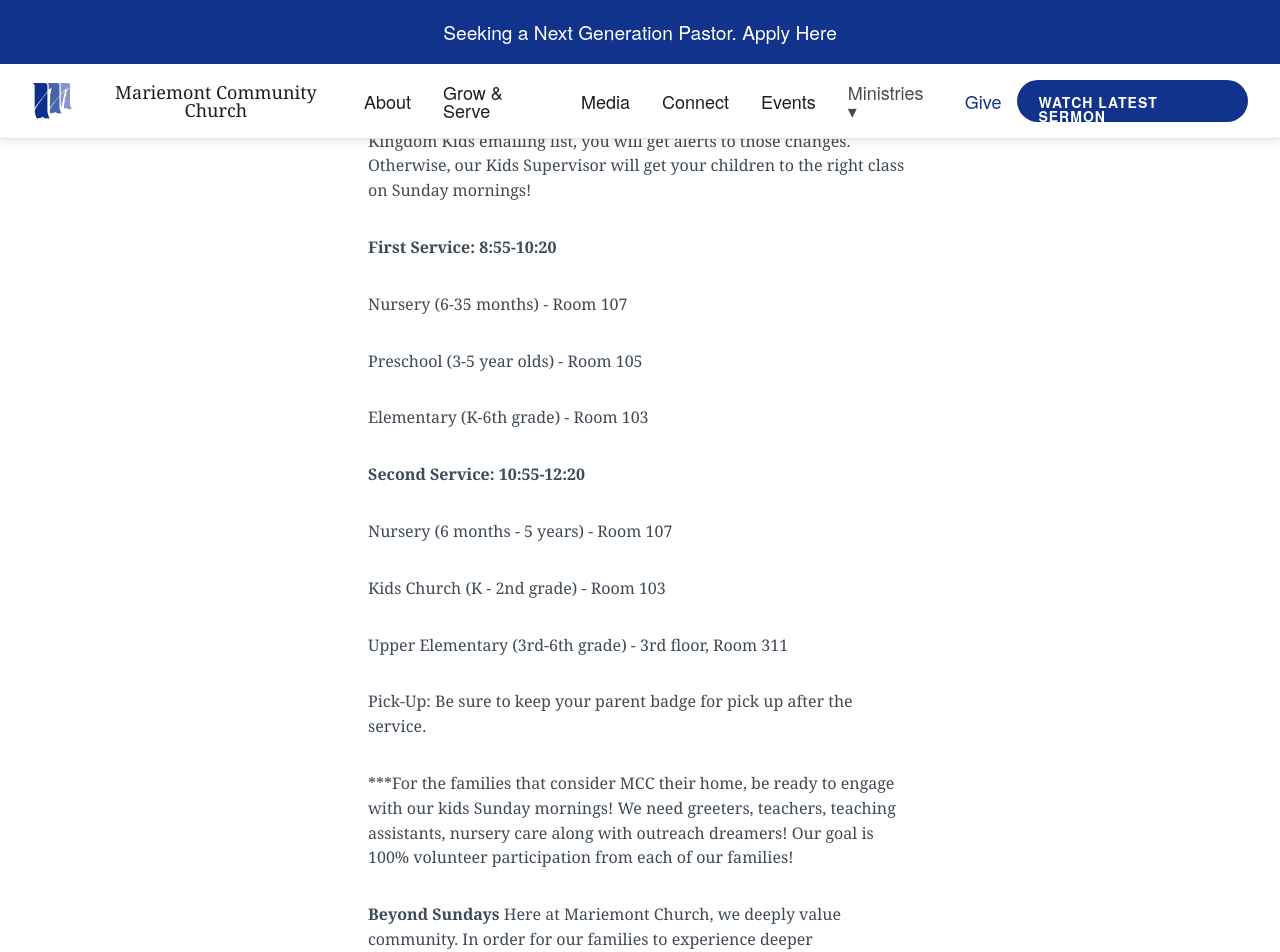
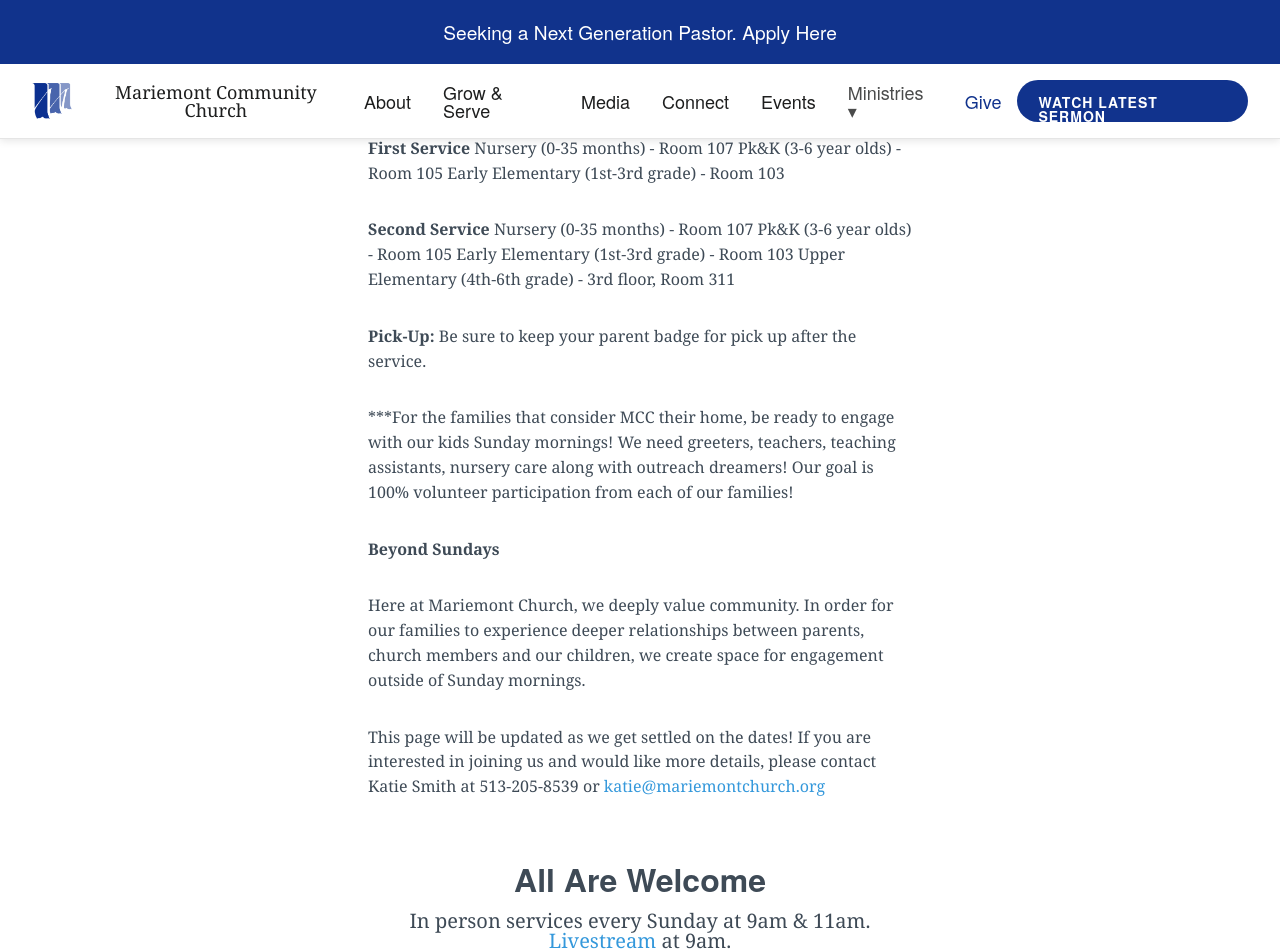
Before and after one commit to lukemoderwell/mariemont, a Jekyll site: the page built from kids.md, in a window 1280 px wide and 1400 px high, scrolled down 1261 px. Shown: the top 952 px of the window. Built offline with Jekyll 4.4.1, drawn with Linux system fonts in a browser that asks for light colours; nearby versions of some CDN libraries; some of the changed text lies outside the part shown.

Commit message:
Updated Kids

```diff
--- a/kids.md
+++ b/kids.md
@@ -19,48 +19,29 @@
 
 ‘In the last days, God says, I will pour out my Spirit on all people. Your sons and daughters will prophesy, your young men will see visions, your old men will dream dreams.’ Acts 2:17
 
-**Is this your first time?** Welcome! Come to the Check-In Desk on the Lower Level. Signs (and children’s voices) will direct you to the correct spot. You can also park around the back of the building and enter through the Kids Entrance with the awning (closer to the tennis courts). Receive security name badges, and walk with your child to their classroom. A friendly Supervisor is on hand to help you find your way.
+**Is this your first time?**
+
+Welcome! Come to the Check-In Desk on the Lower Level. Signs (and children’s voices) will direct you to the correct spot. You can also park around the back of the building and enter through the Kids Entrance with the awning (closer to the tennis courts). Receive security name badges, and walk with your child to their classroom. A friendly Supervisor is on hand to help you find your way.
 
 **2022 Class Offerings**
 
-Some class offerings may vary from week to week.  If you are on the Kingdom Kids emailing list, you will get alerts to those changes.  Otherwise, our Kids Supervisor will get your children to the right class on Sunday mornings!
+**First Service**
+Nursery (0-35 months) - Room 107
+Pk&K (3-6 year olds) - Room 105
+Early Elementary (1st-3rd grade) - Room 103
 
-**First Service: 8:55-10:20**
+**Second Service**
+Nursery (0-35 months) - Room 107
+Pk&K (3-6 year olds) - Room 105
+Early Elementary (1st-3rd grade) - Room 103
+Upper Elementary (4th-6th grade) - 3rd floor, Room 311
 
-Nursery (6-35 months) - Room 107
-
-Preschool (3-5 year olds) - Room 105
-
-Elementary (K-6th grade) - Room 103
-
-**Second Service: 10:55-12:20**
-
-Nursery (6 months - 5 years) - Room 107
-
-Kids Church (K - 2nd grade) - Room 103
-
-Upper Elementary (3rd-6th grade) - 3rd floor, Room 311
-
-Pick-Up:  Be sure to keep your parent badge for pick up after the service.
+**Pick-Up:**  Be sure to keep your parent badge for pick up after the service.
 
 ***For the families that consider MCC their home, be ready to engage with our kids Sunday mornings! We need greeters, teachers, teaching assistants, nursery care along with outreach dreamers!  Our goal is 100% volunteer participation from each of our families!
 
 **Beyond Sundays**
+
 Here at Mariemont Church, we deeply value community.  In order for our families to experience deeper relationships between parents, church members and our children, we create space for engagement outside of Sunday mornings.
 
-
-**July**
-
-04 - Pre-fireworks Meet-up for popsicles and popcorn!
-
-TBD - Family Picnic and Pool Party (Mariemont Pool)
-
-31 - Backyard Bubbly at Jacki’s
-	-for all MCC women! A night of laughter and connecting deeply
-
-**August**
-
-TBD - Sunday Night Family Dinner
-	-for all MCC families to come hang out together!
-
-This page will be updated as we get settled on the dates.  If you are interested in joining us and would like more details, please contact Katie Smith at 513-205-8539 or katie@mariemontchurch.org
+This page will be updated as we get settled on the dates!  If you are interested in joining us and would like more details, please contact Katie Smith at 513-205-8539 or [katie@mariemontchurch.org](katie@mariemontchurch.org)
```
